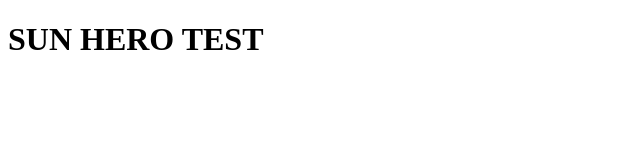
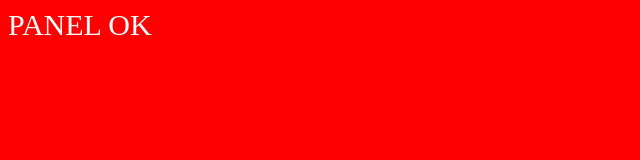
Before and after one commit to Sunlapic/Rep_SunHero, a website: page extension_frontend/panel.html in a window 1280 px wide. Shown: the whole page, without its empty margins (0-640 px from the left). Drawn offline with Linux system fonts and the light colour scheme.

Commit message:
Update panel.html

```diff
--- a/extension_frontend/panel.html
+++ b/extension_frontend/panel.html
@@ -1,6 +1,6 @@
 <!DOCTYPE html>
 <html>
-<body>
-<h1>SUN HERO TEST</h1>
+<body style="background:red;color:white;font-size:30px;">
+PANEL OK
 </body>
 </html>
```
